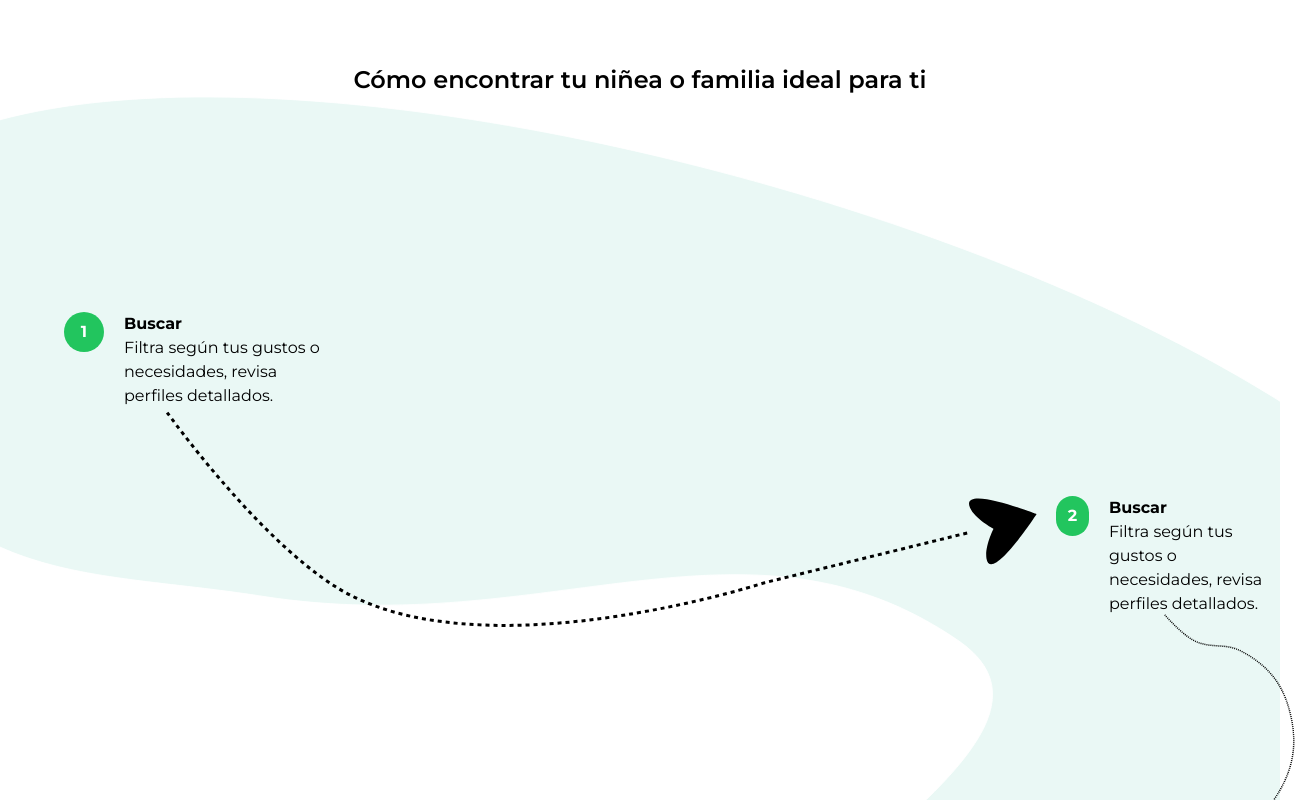
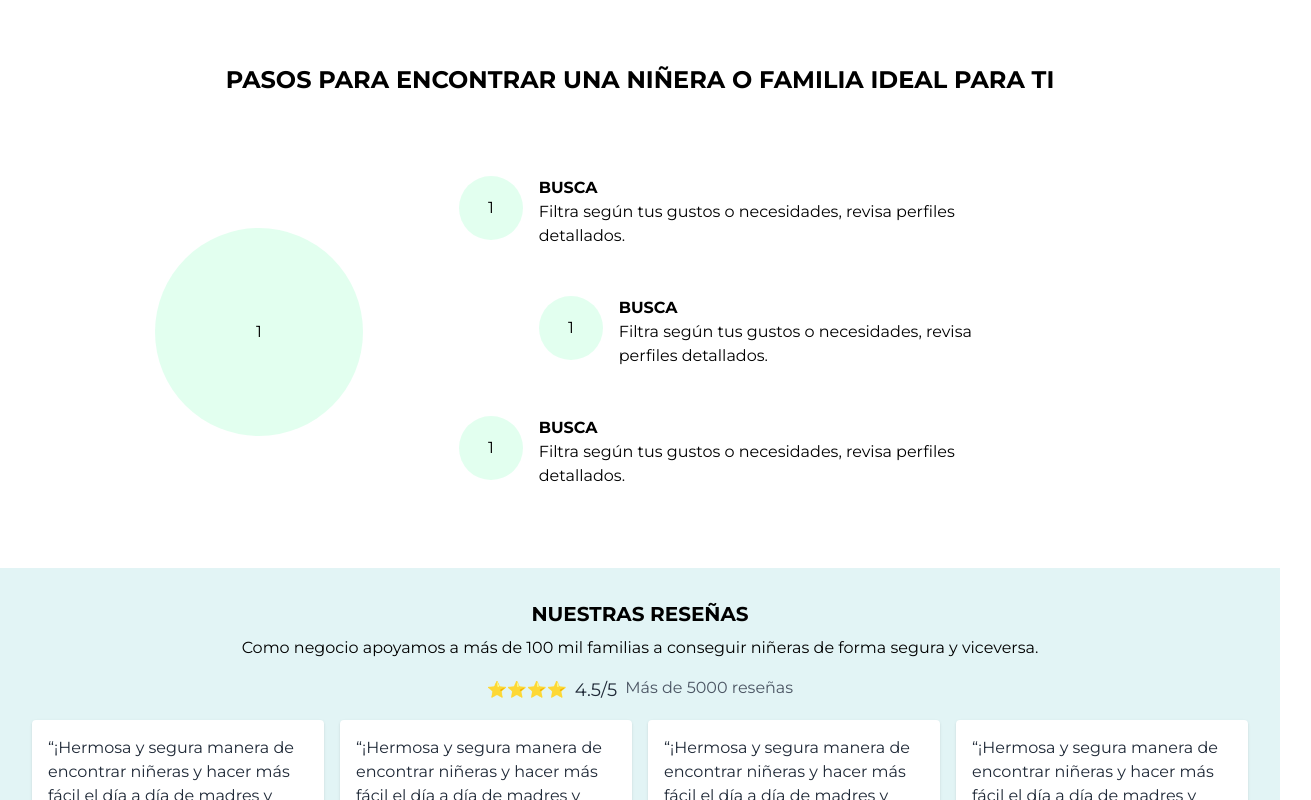
Before and after one commit to ENCAPBABYSIT/babysits, a React (Vite) app: page / in a window 1280 px wide. Shown: the part 2620-3420 px from the top of the page, 1311 px wide, since content can reach past the window. Built offline with nearby package versions, Linux system fonts and the light colour scheme.

Commit message:
entrega de pasos

```diff
--- a/src/pages/Home.tsx
+++ b/src/pages/Home.tsx
@@ -41,9 +41,7 @@ const Home = () => {
             </div>
           </div>
       </section>
-
       <section className=' w-full flex flex-col px-[100px]'>
-
           <div>
             <h2 className='font-bold text-3xl mt-5'>NIÑERAS DISPONIBLES AHORA</h2>
             <div className='w-full flex items-center justify-between'>
@@ -75,50 +73,61 @@ const Home = () => {
           </div>
 
       </section>
+     <section>
+      <h2 className='text-center px-10 text-2xl font-bold'>PASOS PARA ENCONTRAR UNA NIÑERA O FAMILIA IDEAL PARA TI</h2>
 
-      <section>
-        <div className='flex justify-center'>
-              <p className='text-2xl font-semibold'>Cómo encontrar tu niñea o familia ideal para ti</p>
+      <div className='flex flex-col sm:flex-row px-10 sm:gap-24 w-auto my-10'>
+        <div className='mx-auto  sm:mr-0 min-h-52 min-w-52 rounded-full bg-[#cfffe499] flex items-center sm:my-auto sm:end-full'>
+          <div className='mx-auto'>
+            1
           </div>
-            <div className='relative'>
-              <img src={guia} alt="" />
-              <div className='flex flex-col'>
-                <div className='flex absolute top-0 left-0 p-2 bg-opacity-50 mt-52 ml-14'>
-                  <div className="flex items-center justify-center w-10 h-10 bg-green-500 rounded-full text-white font-bold">1</div>
-
-                  <div className="ml-5">
-                    <h3 className="font-bold">Buscar</h3>
-                    <p className='max-w-52'>Filtra según tus gustos o necesidades, revisa perfiles detallados.</p>
+          <div className='mx-auto hidden'>
+            2
+          </div>
+          <div className=' mx-auto hidden'>
+            3
           </div>
         </div>
 
-                <div className='absolute  top-[21rem] left-[10rem] flex gap-0'>
-                  <img src={flecha} className='rotate-3' alt="" />
-                  <img src={puntero1} alt="" className=''/>
+        <div className='flex gap-20 sm:ml-0 sm:[&>div>div:first-child]:mx-0 [&>div>div:first-child]:rounded-full [&>div>div:first-child]:w-16 [&>div>div:first-child]:h-16 [&>div>div:first-child]:bg-[#cfffe499] my-10 mx-auto sm:flex-col sm:gap-12'>
+          <div className='flex gap-4'>
+            <div className='mx-auto flex items-center'>
+              <p className='mx-auto'>1</p>
             </div>
 
-                <div className='absolute  top-[25rem] left-[66rem] flex gap-0'>
-                  <div className="flex items-center justify-center w-10 h-10 bg-green-500 rounded-full text-white font-bold">2</div>
-                  <div className="ml-5">
-                    <h3 className="font-bold">Buscar</h3>
-                    <p className='max-w-52'>Filtra según tus gustos o necesidades, revisa perfiles detallados.</p>
+            <div className='flex-col w-2/3 hidden sm:block'>
+              <h3 className='font-bold'>BUSCA</h3>
+              <p className=''>Filtra según tus gustos o necesidades, revisa perfiles detallados.</p>
             </div>
           </div>
 
-                <div className='absolute top-[32rem] left-[72rem] '>
-                  <img src={guia2} className='-rotate-6 ml-4' alt="" />
-                  <img src={vector2} alt="" className=''/>
+          <div className='flex gap-4 sm:ml-20'>
+            <div className='mx-auto flex items-center'>
+              <p className='mx-auto'>1</p>
             </div>
 
-                <div className='absolute  top-[70rem] left-[58rem] flex gap-0'>
-                  <div className="flex items-center justify-center w-10 h-10 bg-green-500 rounded-full text-white font-bold">2</div>
-                  <div className="ml-5">
-                    <h3 className="font-bold">Buscar</h3>
-                    <p className='max-w-52'>Filtra según tus gustos o necesidades, revisa perfiles detallados.</p>
+            <div className='flex-col gap-3 w-2/3 hidden sm:block'>
+              <h3 className='font-bold'>BUSCA</h3>
+              <p className=''>Filtra según tus gustos o necesidades, revisa perfiles detallados.</p>
+            </div>
+          </div>
+
+          <div className='flex gap-4'>
+            <div className='mx-auto flex items-center'>
+              <p className='mx-auto'>1</p>
+            </div>
+
+            <div className='flex-col gap-3 w-2/3 hidden sm:block'>
+              <h3 className='font-bold'>BUSCA</h3>
+              <p className=''>Filtra según tus gustos o necesidades, revisa perfiles detallados.</p>
             </div>
           </div>
         </div>
 
+        <div className='sm:hidden flex-col'>
+          <h3 className='text-center font-bold'>BUSCAR</h3>
+          <p className='text-center mx-10'>Filtra según tus gustos o necesidades, revisa perfiles detallados.</p>
+        </div>
       </div>
      </section>
       <section>
@@ -151,6 +160,7 @@ const Home = () => {
           </div>
         </div>
       </section>
+
     </main>
 
 
```
Also changed, not shown: src/db/db.js (added). Lines whose indentation alone changed are shown as unchanged.
